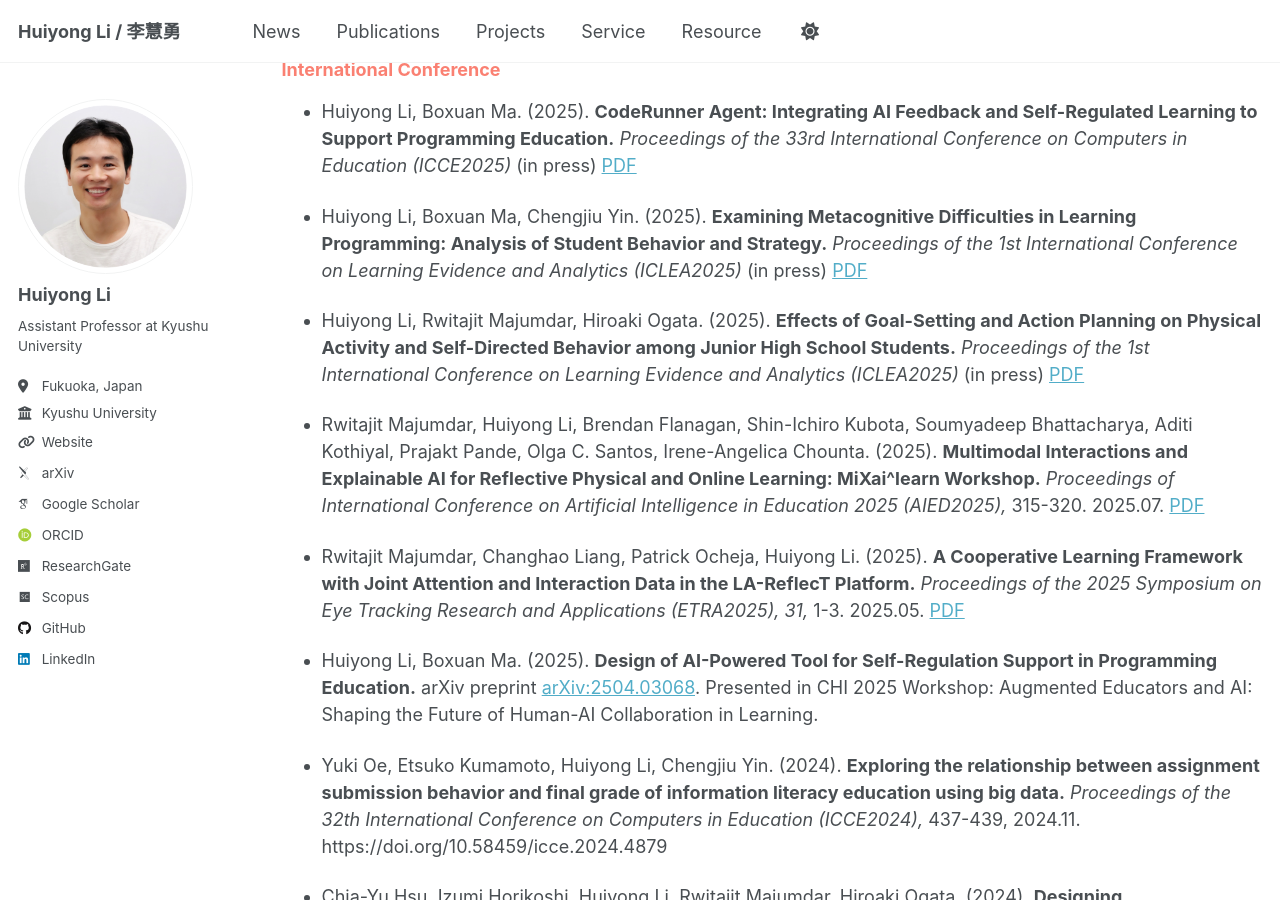
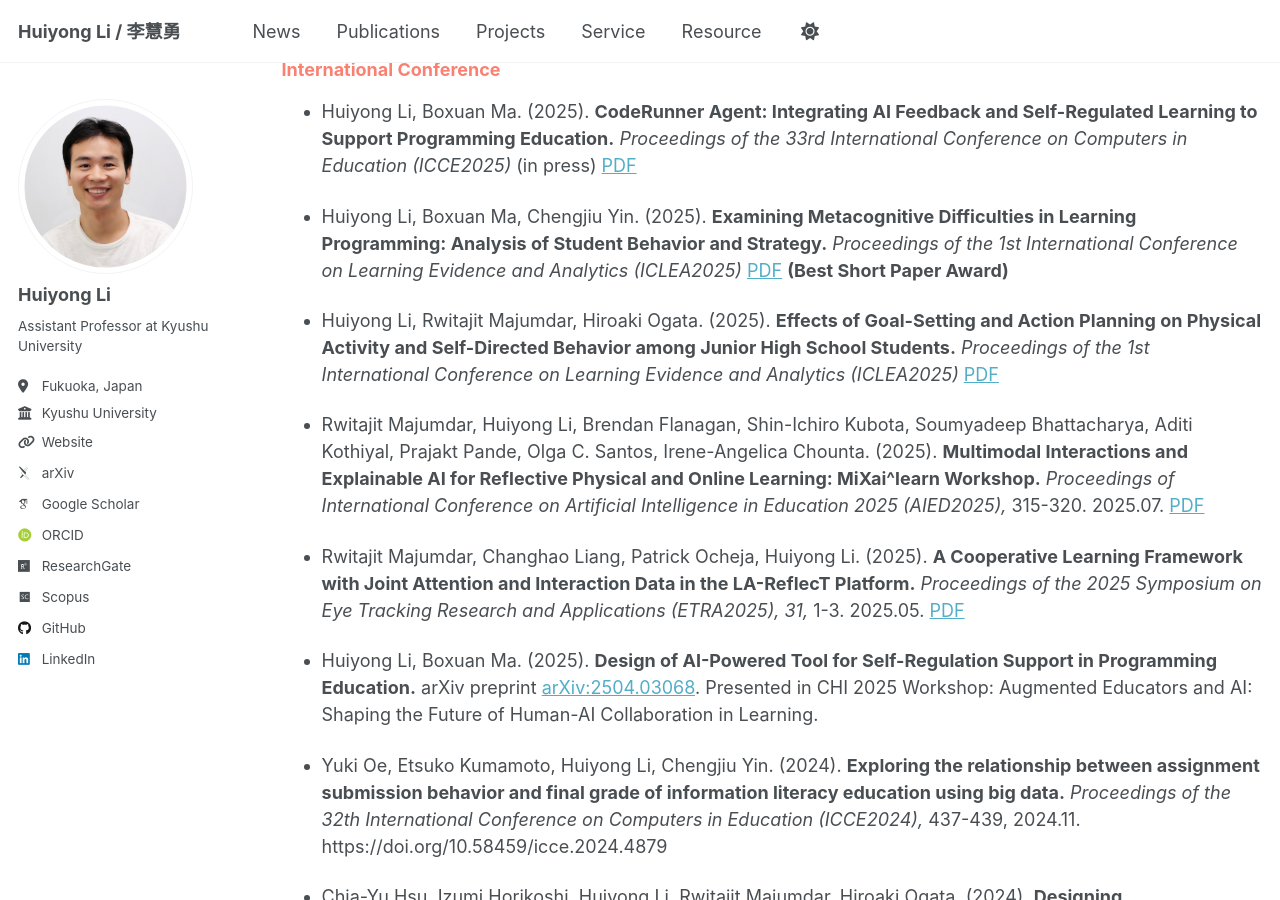
Before and after one commit to li-huiyong/li-huiyong.github.io, a Jekyll site: the page built from _pages/publications.md, in a window 1280 px wide and 900 px high, scrolled down 1980 px. Built offline with Jekyll 4.4.1, drawn with Linux system fonts in a browser that asks for light colours; some web fonts are replaced.

Commit message:
Update ICLEA paper link and award

```diff
--- a/_pages/publications.md
+++ b/_pages/publications.md
@@ -51,9 +51,9 @@
 
 * Huiyong Li, Boxuan Ma. (2025). **CodeRunner Agent: Integrating AI Feedback and Self-Regulated Learning to Support Programming Education.** _Proceedings of the 33rd International Conference on Computers in Education (ICCE2025)_ (in press) [PDF](https://www.researchgate.net/publication/393975868_CodeRunner_Agent_Integrating_AI_Feedback_and_Self-Regulated_Learning_to_Support_Programming_Education/references){:target="_blank"}
 
-* Huiyong Li, Boxuan Ma, Chengjiu Yin. (2025). **Examining Metacognitive Difficulties in Learning Programming: Analysis of Student Behavior and Strategy.** _Proceedings of the 1st International Conference on Learning Evidence and Analytics (ICLEA2025)_ (in press) [PDF](https://www.researchgate.net/publication/394050481_Examining_Metacognitive_Difficulties_in_Learning_Programming_Analysis_of_Student_Behavior_and_Strategy){:target="_blank"}
+* Huiyong Li, Boxuan Ma, Chengjiu Yin. (2025). **Examining Metacognitive Difficulties in Learning Programming: Analysis of Student Behavior and Strategy.** _Proceedings of the 1st International Conference on Learning Evidence and Analytics (ICLEA2025)_ [PDF](https://library.apsce.net/index.php/ICLEA/article/view/5520){:target="_blank"} **(Best Short Paper Award)**
 
-* Huiyong Li, Rwitajit Majumdar, Hiroaki Ogata. (2025). **Effects of Goal-Setting and Action Planning on Physical Activity and Self-Directed Behavior among Junior High School Students.** _Proceedings of the 1st International Conference on Learning Evidence and Analytics (ICLEA2025)_ (in press) [PDF](https://www.researchgate.net/publication/394295447_Effects_of_Goal-Setting_and_Action_Planning_on_Physical_Activity_and_Self-_Directed_Behavior_among_Junior_High_School_Students){:target="_blank"}
+* Huiyong Li, Rwitajit Majumdar, Hiroaki Ogata. (2025). **Effects of Goal-Setting and Action Planning on Physical Activity and Self-Directed Behavior among Junior High School Students.** _Proceedings of the 1st International Conference on Learning Evidence and Analytics (ICLEA2025)_ [PDF](https://library.apsce.net/index.php/ICLEA/article/view/5486){:target="_blank"}
 
 * Rwitajit Majumdar, Huiyong Li, Brendan Flanagan, Shin-Ichiro Kubota, Soumyadeep Bhattacharya, Aditi Kothiyal, Prajakt Pande, Olga C. Santos, Irene-Angelica Chounta. (2025). **Multimodal Interactions and Explainable AI for Reflective Physical and Online Learning: MiXai^learn Workshop.** _Proceedings of International Conference on Artificial Intelligence in Education 2025 (AIED2025),_ 315-320. 2025.07. [PDF](https://doi.org/10.1007/978-3-031-99267-4_41){:target="_blank"}
 
```
